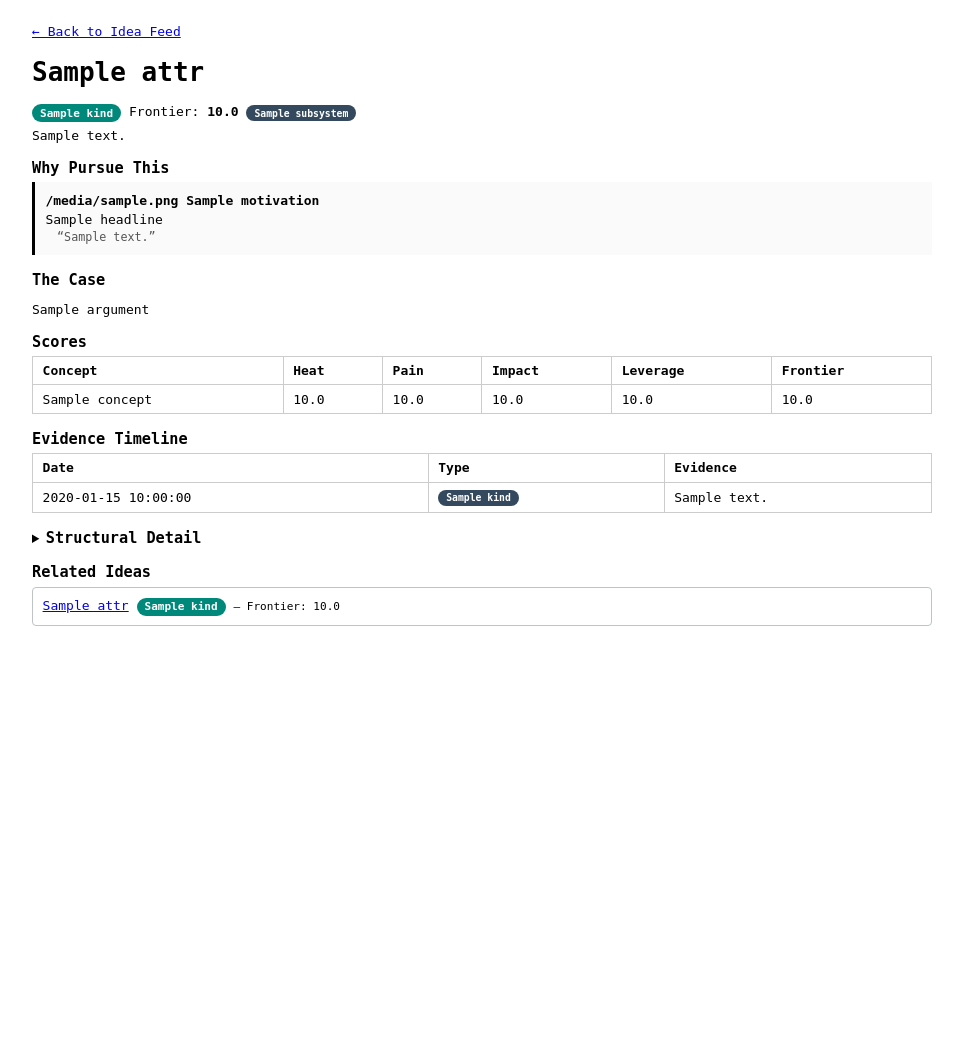
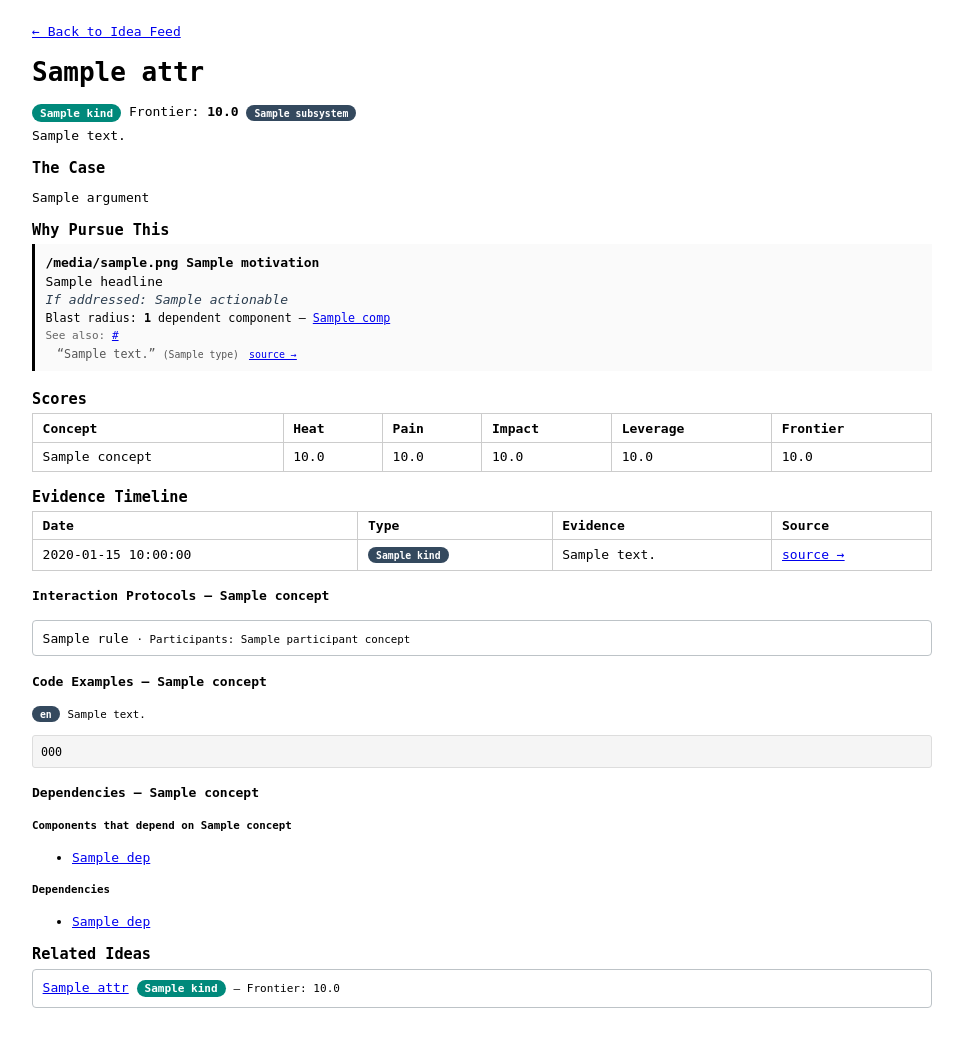
Before and after one commit to reiniertl/know_kernel, a FastAPI app: template src/web/templates/idea_detail.html in a window 1280 px wide. Shown: the part 72-1112 px from the top of the page, without its empty margins (158-1121 px from the left). Before the commit the page ends 698 px from the top, so only its background shows below. Run offline with FastAPI, Linux system fonts and the light colour scheme; the template is opened without the code that fills it: most values are stand-ins (such as "Sample title", 1, 10 or a date in 2020); some libraries are stand-ins or nearby versions.

Commit message:
feat(web): rewrite idea_detail with source links, actionable framing, blast radius
Template restructured: motivation categories show all evidence items
(no truncation), actionable benefit sentence per category, blast
radius with linked component names, cross-category links, and direct
source links on every evidence item (external URL or internal fallback).
Evidence timeline gets a 4th Source column. Structural detail sections
open by default (no collapsed <details>). vuln_detail updated with
blast radius count on compact motivations.

Spec: modify INV-KK-WEB-IDEA-MOTIVATIONS, INV-KK-WEB-IDEAS-EVIDENCE-CHAIN
      add INV-KK-WEB-IDEA-MOTIVATION-ACTIONABLE
Tests: 6 new tests (177 web total, 227 combined passing)

Co-Authored-By: Claude Opus 4.6 (1M context) <noreply@anthropic.com>

```diff
--- a/src/web/templates/idea_detail.html
+++ b/src/web/templates/idea_detail.html
@@ -15,12 +15,20 @@
 <p style="margin-top:0.5em;">{{ node.attrs.description }}</p>
 {% endif %}
 
-{# --- WHY PURSUE THIS (motivation categories) --- #}
+{# --- THE CASE (argument paragraph) --- #}
+{% if argument %}
+<div class="attrs-section">
+  <h3>The Case</h3>
+  <p>{{ argument }}</p>
+</div>
+{% endif %}
+
+{# --- MOTIVATION CATEGORIES (full rendering, no truncation) --- #}
 {% if motivations %}
 <div class="attrs-section">
   <h3>Why Pursue This</h3>
   {% for m in motivations %}
-  <div style="margin-bottom:1em; padding:0.8em; border-left:3px solid
+  <div id="{{ m.category }}" style="margin-bottom:1.5em; padding:0.8em; border-left:3px solid
     {% if m.category == 'security' %}#c0392b
     {% elif m.category == 'stability' %}#e67e22
     {% elif m.category == 'performance' %}#2980b9
@@ -29,35 +37,75 @@
     {% elif m.category == 'hardware_enablement' %}#2c3e50
     {% elif m.category == 'maintainability' %}#7f8c8d
     {% endif %}; background:rgba(0,0,0,0.02);">
-    <strong>{{ m.icon }} {{ m.label }}</strong>
+
+    <h4 style="margin:0 0 0.3em 0;">{{ m.icon }} {{ m.label }}</h4>
     <p style="margin:0.3em 0;">{{ m.headline }}</p>
-    {% for ev in m.evidence[:3] %}
-      <div style="margin-left:1em; font-size:0.9em; color:#555;">
+
+    <p style="margin:0.3em 0; font-style:italic; color:#2c3e50;">If addressed: {{ m.actionable }}</p>
+
+    {% if m.blast_radius and m.blast_radius.count > 0 %}
+    <p style="margin:0.3em 0; font-size:0.9em;">
+      Blast radius: <strong>{{ m.blast_radius.count }}</strong> dependent component{{ "s" if m.blast_radius.count != 1 else "" }}
+      &mdash;
+      {% for comp in m.blast_radius.components %}
+        <a href="/concepts/{{ comp.id }}">{{ comp.name }}</a>{% if not loop.last %}, {% endif %}
+      {% endfor %}
+    </p>
+    {% endif %}
+
+    {% if m.cross_links %}
+    <p style="margin:0.3em 0; font-size:0.85em; color:#666;">
+      See also:
+      {% for cl in m.cross_links %}
+        <a href="#{{ cl }}">{{ cl|upper|replace("_", " ") }}</a>{% if not loop.last %}, {% endif %}
+      {% endfor %}
+    </p>
+    {% endif %}
+
+    {# --- Category-specific evidence rendering --- #}
+    {% for ev in m.evidence %}
+      <div style="margin-left:1em; margin-top:0.4em; font-size:0.9em; color:#555;">
         {% if ev.type == 'vulnerability' %}
           <span class="badge" style="background:{% if ev.severity == 'critical' %}#c0392b{% elif ev.severity == 'high' %}#e67e22{% elif ev.severity == 'medium' %}#f1c40f;color:#333{% else %}#95a5a6{% endif %};">{{ ev.severity }}</span>
           {{ ev.text }}{% if ev.cvss %} (CVSS {{ ev.cvss }}){% endif %}
+          {% if ev.affected_versions %}<small> &middot; {{ ev.affected_versions }}</small>{% endif %}
+          {% if ev.status %}<small> &middot; {{ ev.status }}</small>{% endif %}
         {% elif ev.type == 'failure_mode' %}
-          &ldquo;{{ ev.text }}&rdquo; (blast radius: {{ ev.blast_radius }})
+          &ldquo;{{ ev.text }}&rdquo; (blast radius: {{ ev.blast_radius }}{% if ev.recoverability %}, {{ ev.recoverability }}{% endif %})
+        {% elif ev.type == 'invariant' %}
+          <code>{{ ev.text }}</code>
+          {% if ev.strength %}<small> &middot; {{ ev.strength }}</small>{% endif %}
+          {% if ev.scope %}<small> &middot; {{ ev.scope }}</small>{% endif %}
+        {% elif ev.type == 'problem' %}
+          <span class="badge" style="background:{% if ev.severity == 'critical' %}#c0392b{% elif ev.severity == 'high' %}#e67e22{% elif ev.severity == 'medium' %}#f1c40f;color:#333{% else %}#95a5a6{% endif %};">{{ ev.severity }}</span>
+          <strong>{{ ev.text }}</strong>
+          {% if ev.description %}<br><small style="margin-left:2em;">{{ ev.description }}</small>{% endif %}
         {% elif ev.type == 'profile' %}
           {{ ev.text }}
+          {% if ev.complexity %}<small> &middot; {{ ev.complexity }}</small>{% endif %}
+        {% elif ev.type == 'benchmark' %}
+          {{ ev.text }}
+          {% if ev.conditions %}<small> &middot; {{ ev.conditions }}</small>{% endif %}
+        {% elif ev.type == 'fix' %}
+          {% if ev.fix_type %}<span class="badge badge-kind">{{ ev.fix_type }}</span>{% endif %}
+          {{ ev.text }}
+          {% if ev.commit %}<code>{{ ev.commit }}</code>{% endif %}
+          {% if ev.source_date %}<small> &middot; {{ ev.source_date }}</small>{% endif %}
         {% else %}
           &ldquo;{{ ev.text }}&rdquo;
+          {% if ev.type %}<small>({{ ev.type }})</small>{% endif %}
         {% endif %}
-      </div>
-    {% endfor %}
-    {% if m.evidence|length > 3 %}
-      <small style="margin-left:1em;">...and {{ m.evidence|length - 3 }} more</small>
+
+        {# Source link for every evidence item #}
+        {% if ev.source_url %}
+          <a href="{{ ev.source_url }}" target="_blank" style="margin-left:0.3em; font-size:0.85em;">source &rarr;</a>
+        {% elif ev.id %}
+          <a href="/concepts/{{ ev.id }}" style="margin-left:0.3em; font-size:0.85em;">detail &rarr;</a>
         {% endif %}
       </div>
     {% endfor %}
   </div>
-{% endif %}
-
-{# --- THE CASE (argument paragraph) --- #}
-{% if argument %}
-<div class="attrs-section">
-  <h3>The Case</h3>
-  <p>{{ argument }}</p>
+  {% endfor %}
 </div>
 {% endif %}
 
@@ -83,12 +131,12 @@
 </div>
 {% endif %}
 
-{# --- Evidence Timeline (VERBATIM) --- #}
+{# --- Evidence Timeline (VERBATIM, with source links) --- #}
 {% if all_evidence %}
 <div class="attrs-section">
   <h3>Evidence Timeline</h3>
   <table>
-    <thead><tr><th>Date</th><th>Type</th><th>Evidence</th></tr></thead>
+    <thead><tr><th>Date</th><th>Type</th><th>Evidence</th><th>Source</th></tr></thead>
     <tbody>
     {% for ev in all_evidence %}
       <tr>
@@ -101,6 +149,13 @@
           {% elif ev.kind == 'Problem' %}style="background:#f1c40f;color:#333;"
           {% endif %}>{{ ev.kind }}</span></td>
         <td>{{ ev.text }}</td>
+        <td>
+          {% if ev.source_url %}
+            <a href="{{ ev.source_url }}" target="_blank">source &rarr;</a>
+          {% elif ev.id %}
+            <a href="/concepts/{{ ev.id }}">detail &rarr;</a>
+          {% endif %}
+        </td>
       </tr>
     {% endfor %}
     </tbody>
@@ -108,44 +163,7 @@
 </div>
 {% endif %}
 
-{# --- Structural Detail (collapsible) --- #}
-{% if briefs %}
-<details>
-  <summary><h3 style="display:inline;">Structural Detail</h3></summary>
-
-  {# Invariants #}
-  {% for brief in briefs %}
-  {% if brief.invariants %}
-  <div class="attrs-section">
-    <h4>Invariants &mdash; {{ brief.concept.name }}</h4>
-    {% for inv in brief.invariants %}
-    <div class="card" style="margin-bottom:0.3em;">
-      <code>{{ inv.predicate }}</code>
-      {% if inv.strength %}<small> &middot; Strength: {{ inv.strength }}</small>{% endif %}
-      {% if inv.scope %}<small> &middot; Scope: {{ inv.scope }}</small>{% endif %}
-    </div>
-    {% endfor %}
-  </div>
-  {% endif %}
-  {% endfor %}
-
-  {# Failure Modes #}
-  {% for brief in briefs %}
-  {% if brief.failure_modes %}
-  <div class="attrs-section">
-    <h4>Failure Modes &mdash; {{ brief.concept.name }}</h4>
-    {% for fm in brief.failure_modes %}
-    <div class="card" style="margin-bottom:0.3em;">
-      {{ fm.symptom }}
-      {% if fm.blast_radius %}<small> &middot; Blast radius: {{ fm.blast_radius }}</small>{% endif %}
-      {% if fm.recoverability %}<small> &middot; {{ fm.recoverability }}</small>{% endif %}
-    </div>
-    {% endfor %}
-  </div>
-  {% endif %}
-  {% endfor %}
-
-  {# Interaction Protocols #}
+{# --- Interaction Protocols (open, not collapsed) --- #}
 {% for brief in briefs %}
 {% if brief.protocols %}
 <div class="attrs-section">
@@ -162,7 +180,23 @@
 {% endif %}
 {% endfor %}
 
-  {# Dependencies #}
+{# --- Code Examples (open, not collapsed) --- #}
+{% for brief in briefs %}
+{% if brief.code_examples %}
+<div class="attrs-section">
+  <h4>Code Examples &mdash; {{ brief.concept.name }}</h4>
+  {% for ex in brief.code_examples %}
+  <div style="margin-bottom:0.8em;">
+    <span class="badge badge-kind">{{ ex.language }}</span>
+    {% if ex.description %}<small> {{ ex.description }}</small>{% endif %}
+    <pre><code class="language-{{ ex.language }}">{{ ex.code }}</code></pre>
+  </div>
+  {% endfor %}
+</div>
+{% endif %}
+{% endfor %}
+
+{# --- Dependencies (open, linked) --- #}
 {% for brief in briefs %}
 {% if brief.prerequisites.depended_on_by or brief.prerequisites.depends_on %}
 <div class="attrs-section">
@@ -187,48 +221,6 @@
 {% endif %}
 {% endfor %}
 
-  {# Performance Context #}
-  {% for brief in briefs %}
-  {% if brief.profiles %}
-  <div class="attrs-section">
-    <h4>Performance Context &mdash; {{ brief.concept.name }}</h4>
-    <table>
-      <thead><tr><th>Metric</th><th>Complexity</th><th>Best</th><th>Typical</th><th>Worst</th><th>Conditions</th></tr></thead>
-      <tbody>
-      {% for prof in brief.profiles %}
-        <tr>
-          <td>{{ prof.metric }}</td>
-          <td>{{ prof.complexity }}</td>
-          <td>{{ prof.best_case }}</td>
-          <td>{{ prof.typical_case }}</td>
-          <td>{{ prof.worst_case }}</td>
-          <td>{{ prof.conditions }}</td>
-        </tr>
-      {% endfor %}
-      </tbody>
-    </table>
-  </div>
-  {% endif %}
-  {% endfor %}
-
-  {# Code Examples #}
-  {% for brief in briefs %}
-  {% if brief.code_examples %}
-  <div class="attrs-section">
-    <h4>Code Examples &mdash; {{ brief.concept.name }}</h4>
-    {% for ex in brief.code_examples %}
-    <div style="margin-bottom:0.8em;">
-      <span class="badge badge-kind">{{ ex.language }}</span>
-      {% if ex.description %}<small> {{ ex.description }}</small>{% endif %}
-      <pre><code class="language-{{ ex.language }}">{{ ex.code }}</code></pre>
-    </div>
-    {% endfor %}
-  </div>
-  {% endif %}
-  {% endfor %}
-</details>
-{% endif %}
-
 {# --- Related Ideas --- #}
 {% if related_ideas %}
 <div class="attrs-section">
```
Also changed, not shown: src/web/templates/vuln_detail.html (+6 -1 lines), tests/test_web.py (+85 -0 lines). Lines whose indentation alone changed are shown as unchanged.
